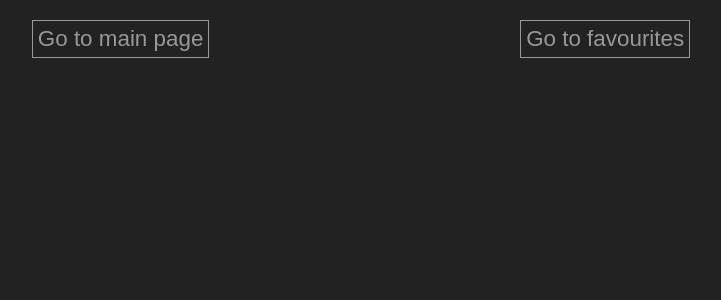
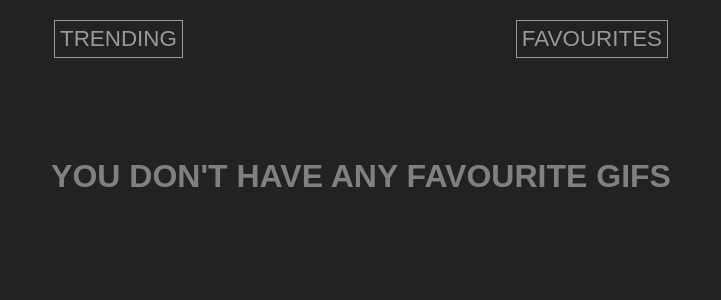
Before and after one commit to mat3z/gif_app, a React (Create React App) app: page /favourites in a window 1280 px wide. Shown: the top 300 px of the page, without its empty margins (279-1000 px from the left). Built offline with nearby package versions, Linux system fonts and the light colour scheme.

Commit message:
minor fixes added

```diff
--- a/src/components/GifItem.js
+++ b/src/components/GifItem.js
@@ -84,7 +84,7 @@ class GifItem extends Component {
     );
 
     return (
-      <MediaQuery query="(min-device-width: 1224px)">
+      <MediaQuery query="(min-device-width: 900px)">
         {(matches) => {
           const { images } = this.props;
           const properUrl = matches ? images.fixed_height.url : images.fixed_width.url;
@@ -103,7 +103,6 @@ class GifItem extends Component {
                 style={{ ...imgStyle }}
               />
               {this.state.expandGif && detailsDiv}
-
             </div>
           )
         }}
--- a/src/components/GifsList.js
+++ b/src/components/GifsList.js
@@ -7,7 +7,7 @@ const listStyleBig = {
   width: '70%',
   margin: '0 auto',
   flexWrap: 'wrap',
-  justifyContent: 'space-between',
+  justifyContent: 'space-around',
   alignItems: 'center'
 };
 
@@ -17,7 +17,6 @@ const listStyleSmall = {
   width: '80%',
   margin: '0 10%'
 };
-
 
 const GifsList = ({ list }) => {
   const gifList = list
@@ -29,7 +28,7 @@ const GifsList = ({ list }) => {
     ));
 
   return (
-    <MediaQuery query="(min-device-width: 1224px)">
+    <MediaQuery query="(min-device-width: 900px)">
       {(matches) => {
           let listStyle = matches ? listStyleBig : listStyleSmall;
 
--- a/src/components/SearchBar.js
+++ b/src/components/SearchBar.js
@@ -42,7 +42,7 @@ class SearchBar extends Component {
 
   render() {
     return (
-      <MediaQuery query="(min-device-width: 1224px)">
+      <MediaQuery query="(min-device-width: 900px)">
         {(matches) => {
             let bar = matches ? barStyleBig: barStyleSmall;
 
--- a/src/containers/FavouritesPage.js
+++ b/src/containers/FavouritesPage.js
@@ -7,10 +7,18 @@ class FavouritesPage extends Component {
       ? JSON.parse(localStorage['favouriteGifs'])
       : [];
 
-    if (!favouriteGifs) {
+    if (!favouriteGifs.length) {
       return (
         <div>
-          YOU DON'T HAVE ANY FAVOURITE GIFS
+          <h1
+            style={{
+              color: 'grey',
+              textAlign: 'center',
+              marginTop: '100px'
+            }}
+          >
+            YOU DON'T HAVE ANY FAVOURITE GIFS
+          </h1>
         </div>
       )
     }
--- a/src/containers/Navbar.js
+++ b/src/containers/Navbar.js
@@ -21,7 +21,7 @@ const linkStyleSmall = {
 };
 
 const Navbar = () => (
-  <MediaQuery query="(min-device-width: 1224px)">
+  <MediaQuery query="(min-device-width: 900px)">
     {(matches) => {
         let linkStyle = matches ? linkStyleBig : linkStyleSmall;
         return (
@@ -34,8 +34,8 @@ const Navbar = () => (
               fontSize: '2em'
             }}
           >
-            <Link to='/' style={{...linkStyle}}>Go to main page</Link>
-            <Link to='/favourites' style={{...linkStyle}}>Go to favourites</Link>
+            <Link to='/' style={{...linkStyle}}>TRENDING</Link>
+            <Link to='/favourites' style={{...linkStyle}}>FAVOURITES</Link>
           </div>
         )
       }
--- a/src/index.css
+++ b/src/index.css
@@ -7,17 +7,12 @@ body {
 
 .loader {
   margin: 200px auto;
-  border: 10px solid #f3f3f3; /* Light grey */
-  border-top: 10px solid #3498db; /* Blue */
+  border: 10px solid #888888;
+  border-top: 10px solid #3498db;
   border-radius: 50%;
   width: 120px;
   height: 120px;
   animation: spin 0.7s linear infinite;
-}
-
-@keyframes spin {
-  0% { transform: rotate(0deg); }
-  100% { transform: rotate(360deg); }
 }
 
 .gifBox{
--- a/src/store/actions/gifs.js
+++ b/src/store/actions/gifs.js
@@ -20,8 +20,6 @@ export const fetchGifs = (method='trending', query='', limit=25) => {
     return fetch(api)
       .then(res => res.json())
       .then(res => {
-        console.log(method);
-        console.log(query);
         dispatch(setQuery(query));
         dispatch(receiveGifs(res.data))
       });
@@ -40,8 +38,6 @@ export const fetchMoreGifs = (method='trending', limit=4) => {
     return fetch(api)
       .then(res => res.json())
       .then(res => {
-        console.log(method);
-        console.log(query);
         dispatch(changeOffset(offset));
         dispatch(receiveMoreGifs(res.data));
       })
```
